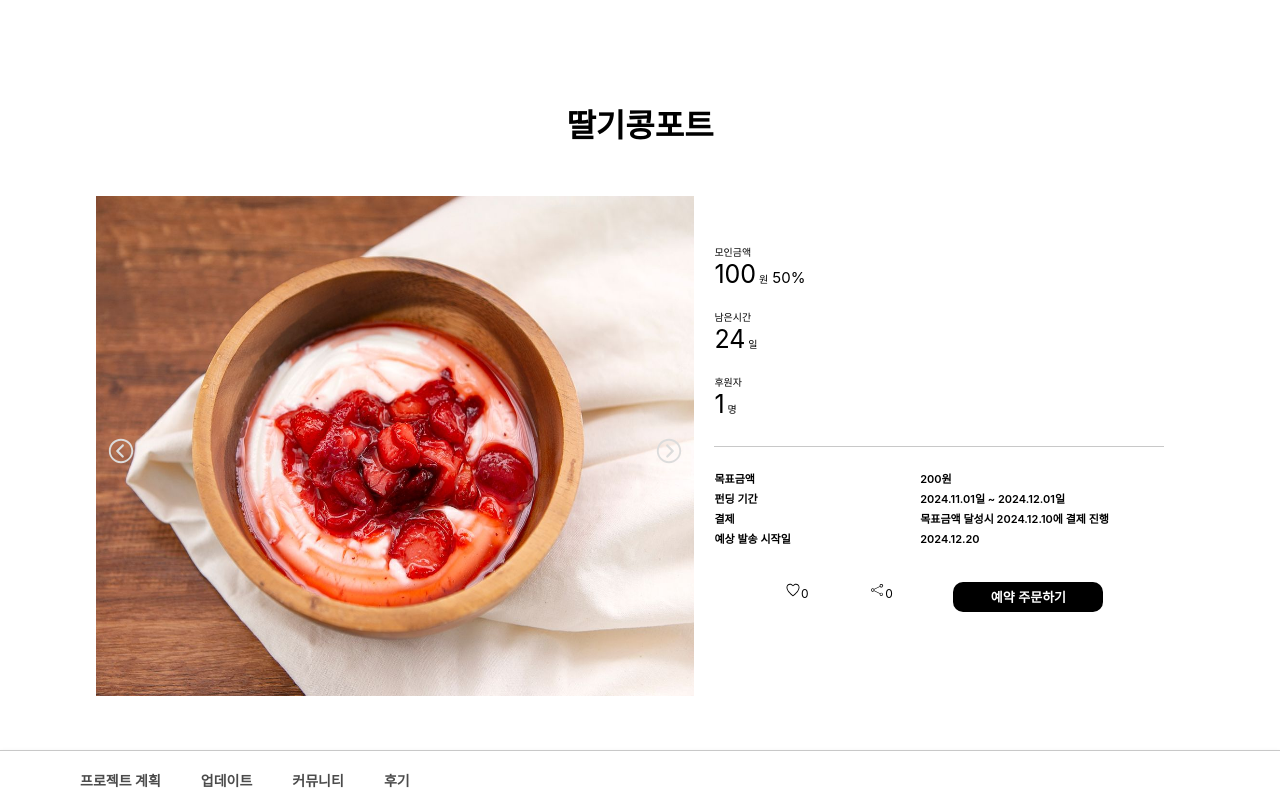
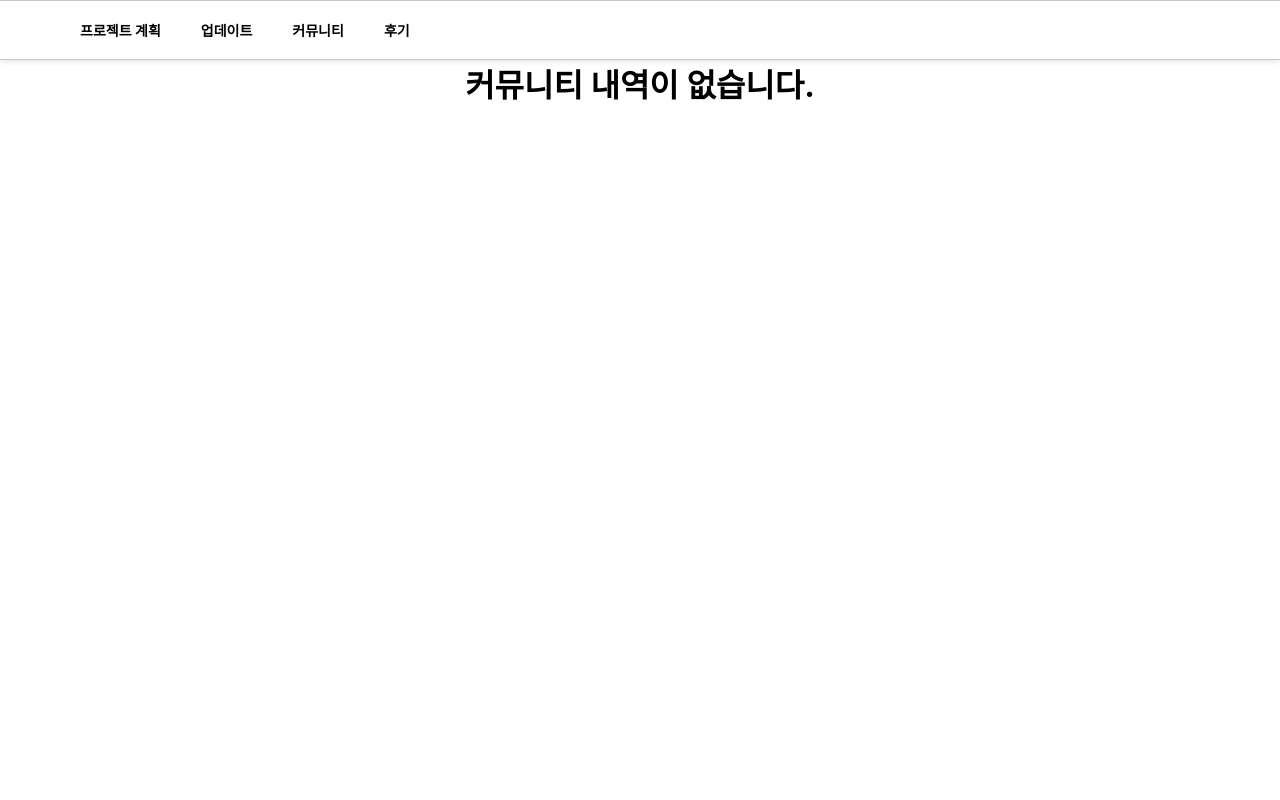
Before and after one commit to dova12770/1st-project, a React (Create React App) app: page /commupage in a window 1280 px wide. Shown: the top 800 px of the page. Built offline with nearby package versions, Linux system fonts and the light colour scheme.

Commit message:
상품소개NavBar 라우터 페이지이동

```diff
--- a/package.json
+++ b/package.json
@@ -8,6 +8,8 @@
     "@testing-library/user-event": "^13.5.0",
     "react": "^18.3.1",
     "react-dom": "^18.3.1",
+    "react-icons": "^5.4.0",
+    "react-router-dom": "^7.0.2",
     "react-scripts": "5.0.1",
     "web-vitals": "^2.1.4"
   },
--- a/src/App.js
+++ b/src/App.js
@@ -1,7 +1,25 @@
+import { BrowserRouter as Router, Route, Routes } from "react-router-dom";
 import Ptcrpg from './particularpage/Ptcrpg';
+import PlanPage from './pages/PlanPage';
+import UpdatePage from './pages/UpdatePage';
+import CommuPage from './pages/CommuPage';
+import ReviewPage from './pages/ReviewPage';
+
 
 function App() {
-  return <Ptcrpg />;
+  return (
+    <div>
+      <Router>
+        <Routes>
+          <Route path="/" element={<Ptcrpg />} />
+          <Route path='/planpage' element={<Ptcrpg />} />
+          <Route path='/updatepage' element={<UpdatePage />} />
+          <Route path='/commupage' element={<CommuPage />} />
+          <Route path='/reviewpage' element={<ReviewPage />} />
+        </Routes>
+      </Router>
+    </div>
+  )
 }
 
 export default App;
--- a/src/component/PtcrpgCom.js
+++ b/src/component/PtcrpgCom.js
@@ -1,3 +1,5 @@
+import React from "react";
+import { Link } from "react-router-dom";
 import '../particularpage/Ptcrpg.css';
 import { IoIosHeartEmpty, IoIosHeart } from "react-icons/io";
 import { CiShare2 } from "react-icons/ci";
--- a/src/component/PtcrpgCom2.js
+++ b/src/component/PtcrpgCom2.js
@@ -1,16 +1,22 @@
+import React from "react";
+import { useNavigate, useParams } from "react-router-dom";
 import '../particularpage/Ptcrpg2.css';
 import { CgShapeTriangle } from "react-icons/cg";
 import PtcrpgExpnRightCom from './PtcrpgExpnRightCom';
 
+
 function PtcrpgCom2(props) {
+
+    const navigate = useNavigate();
+
     return (
         <>
             <div className='container2'>
                 <div className='ptcrNav'>  {/* 네비바 */}
-                    <div>프로젝트 계획</div>
-                    <div>업데이트</div>
-                    <div>커뮤니티</div>
-                    <div>후기</div>
+                    <div onClick={()=> navigate('/planpage')}>프로젝트 계획</div>
+                    <div onClick={()=> navigate('/updatepage')}>업데이트</div>
+                    <div onClick={()=> navigate('/commupage')}>커뮤니티</div>
+                    <div onClick={()=> navigate('/reviewpage')}>후기</div>
                 </div>
                 <div className='expn'>  {/* 상품설명창 */}
                     <div className='expnLeft'>  {/* 이미지및상품소개 박스 */}
--- a/src/index.js
+++ b/src/index.js
@@ -3,6 +3,8 @@ import ReactDOM from 'react-dom/client';
 import './index.css';
 import App from './App';
 import reportWebVitals from './reportWebVitals';
+import { createRoot } from "react-dom/client";
+import { BrowserRouter } from "react-router-dom";
 
 const root = ReactDOM.createRoot(document.getElementById('root'));
 root.render(
--- /dev/null
+++ b/src/pages/CommuPage.js
@@ -0,0 +1,19 @@
+import { useNavigate, useParams } from "react-router-dom";
+
+
+function CommuPage() {
+    const navigate = useNavigate();
+    return (
+        <>
+            <div className='ptcrNav'>  {/* 네비바 */}
+                <div onClick={() => navigate('/planpage')}>프로젝트 계획</div>
+                <div onClick={() => navigate('/updatepage')}>업데이트</div>
+                <div onClick={() => navigate('/commupage')}>커뮤니티</div>
+                <div onClick={() => navigate('/reviewpage')}>후기</div>
+            </div>
+            <h1 style={{textAlign:'center'}}>커뮤니티 내역이 없습니다.</h1>
+        </>
+    )
+}
+
+export default CommuPage;
--- /dev/null
+++ b/src/pages/PlanPage.js
@@ -0,0 +1,19 @@
+import { useNavigate, useParams } from "react-router-dom";
+
+
+function PlanPage() {
+    const navigate = useNavigate();
+    return (
+        <>
+            <div className='ptcrNav'>  {/* 네비바 */}
+                <div onClick={() => navigate('/planpage')}>프로젝트 계획</div>
+                <div onClick={() => navigate('/updatepage')}>업데이트</div>
+                <div onClick={() => navigate('/commupage')}>커뮤니티</div>
+                <div onClick={() => navigate('/reviewpage')}>후기</div>
+            </div>
+            <h1 style={{textAlign:'center'}}>프로젝트계획페이지입니다.</h1>
+        </>
+    )
+}
+
+export default PlanPage;
--- /dev/null
+++ b/src/pages/ReviewPage.js
@@ -0,0 +1,19 @@
+import { useNavigate, useParams } from "react-router-dom";
+
+
+function ReviewPage() {
+    const navigate = useNavigate();
+    return (
+        <>
+            <div className='ptcrNav'>  {/* 네비바 */}
+                <div onClick={() => navigate('/planpage')}>프로젝트 계획</div>
+                <div onClick={() => navigate('/updatepage')}>업데이트</div>
+                <div onClick={() => navigate('/commupage')}>커뮤니티</div>
+                <div onClick={() => navigate('/reviewpage')}>후기</div>
+            </div>
+            <h1 style={{textAlign:'center'}}>후기 내역이 없습니다.</h1>
+        </>
+    )
+}
+
+export default ReviewPage;
--- /dev/null
+++ b/src/pages/UpdatePage.js
@@ -0,0 +1,19 @@
+import { useNavigate, useParams } from "react-router-dom";
+
+
+function UpdatePage() {
+    const navigate = useNavigate();
+    return (
+        <>
+            <div className='ptcrNav'>  {/* 네비바 */}
+                <div onClick={() => navigate('/planpage')}>프로젝트 계획</div>
+                <div onClick={() => navigate('/updatepage')}>업데이트</div>
+                <div onClick={() => navigate('/commupage')}>커뮤니티</div>
+                <div onClick={() => navigate('/reviewpage')}>후기</div>
+            </div>
+            <h1 style={{textAlign:'center'}}>업데이트 내역이 없습니다.</h1>
+        </>
+    )
+}
+
+export default UpdatePage;
--- a/src/particularpage/Ptcrpg.js
+++ b/src/particularpage/Ptcrpg.js
@@ -23,7 +23,7 @@ function Ptcrpg() {
     const [goDelivery, setGoDelivery] = useState(['2024.12.20']); // 예상 발송 시작일
 
     const [userPrice, setUserPrice] = useState(['10,000','20,000','30,000','40,000','50,000']);  // 상품설명오른쪽에 상세옵션 선택창 가격배열
-    const [userPriceText, setUserPriceText] = useState(['만원짜리 패키지', '이만원짜리 패키지', '삼만원짜리 패키지', '사만원짜리 패키지', '오만원짜리 패키지']);
+    const [userPriceText, setUserPriceText] = useState(['만원 패키지', '이만원 패키지', '삼만원 패키지', '사만원 패키지', '오만원 패키지']);
 
 
 
--- a/src/particularpage/Ptcrpg2.css
+++ b/src/particularpage/Ptcrpg2.css
@@ -35,10 +35,13 @@
     margin: 0px -40px 0px 80px;
     font-size: 14px;
     font-weight: 600;
+}
+.linkFont:hover {
+    color: lightcoral;
+}
+.linkFont {
     color: rgb(75, 75, 75);
-}
-.ptcrNav div:hover {
-    color: lightcoral;
+    text-decoration: none;
 }
 
 .expn {           /* 상품설명박스 */
```
Also changed, not shown: 1 other file (tests, documents, lock files or other folders).
